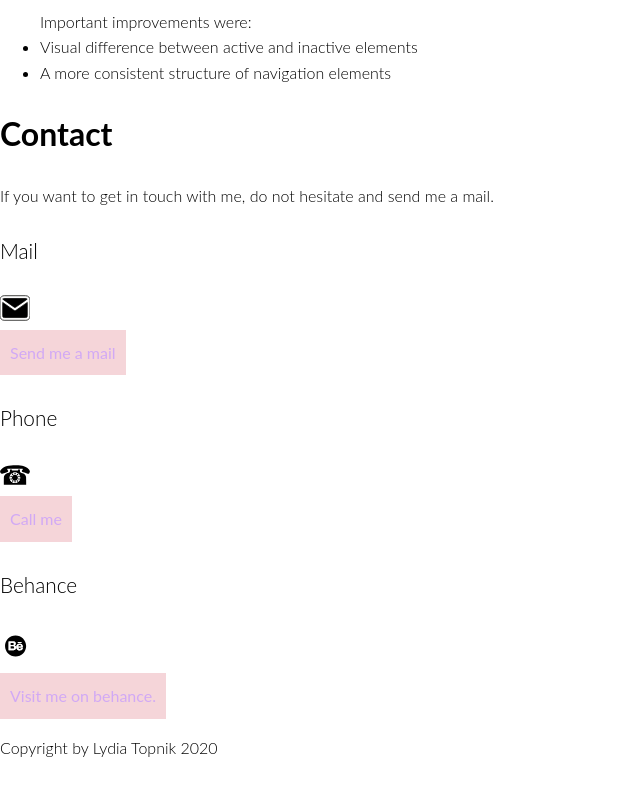
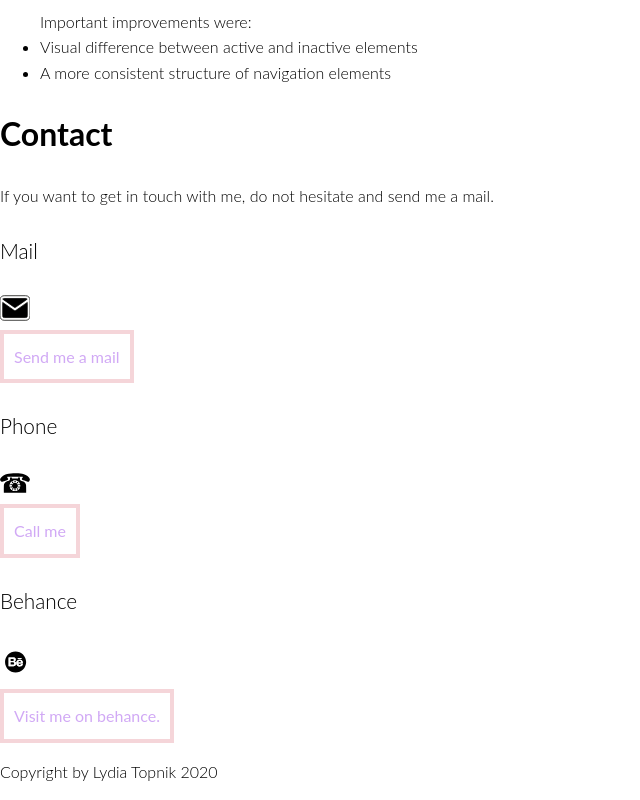
Before and after one commit to dia-con-ly/Portfolio-Website, a plain HTML site: page vela.html in a window 1280 px wide. Shown: the part 6256-7056 px from the top of the page, without its empty margins (0-640 px from the left). Before the commit the page ends 7032 px from the top, so only its background shows below. Drawn offline with Linux system fonts and the light colour scheme; files whose address does not match are found by name.

Commit message:
Added button contact class

```diff
--- a/css/style.css
+++ b/css/style.css
@@ -65,6 +65,7 @@ a:hover {
 
 a:visited { /* visited link */
   color: ##5cb897;
+	font-weight: 600
 }
 
 a:active { /* selected link */
@@ -86,3 +87,36 @@ a:active { /* selected link */
   opacity: 0.5; /* Reduces the opacity of the button to 80% */
   text-decoration: none;
 }
+
+.button.visited {
+  font-weight: 600;
+}
+
+.button.active {
+  font-weight: 600;
+}
+
+
+.button.contact {
+	display: inline-block;
+  background-color: transparent;
+  color: #D1A9F5;
+  font-weight: 400;
+  padding: 10px;
+	border-radius: 0px;
+  border: 4px solid #F5D5D9;
+  transition: 0.2s opacity;
+}
+
+.button.contact:hover {
+  opacity: 0.5; /* Reduces the opacity of the button to 80% */
+  text-decoration: none;
+}
+
+.button.contact.visited {
+  font-weight: 600;
+}
+
+.button.contact.active {
+  font-weight: 600;
+}
--- a/vela.html
+++ b/vela.html
@@ -233,7 +233,7 @@
 					C130.9,16.1,130.8,16.5,130.7,16.9z"/>
 				</svg>
 				<div>
-				<a href="mailto:lytopnik@gmail.com" class="button">Send me a mail</a>
+				<a href="mailto:lytopnik@gmail.com" class="button contact">Send me a mail</a>
 			</div>
 			</div>
 
@@ -288,7 +288,7 @@
 					</g>
 				</svg>
 				<div>
-				<a href="tel:+123 456 789" class="button">Call me</a>
+				<a href="tel:+123 456 789" class="button contact">Call me</a>
 			</div>
 			</div>
 
@@ -337,7 +337,7 @@
 					</g>
 					</svg>
 				</div>
-				<a href="https://www.behance.net/gallery/106107789/VELA-A-UX-Design-Study-Case" class="button" target="_blank"> Visit me on behance. </a>
+				<a href="https://www.behance.net/gallery/106107789/VELA-A-UX-Design-Study-Case" class="button contact" target="_blank"> Visit me on behance. </a>
 			</div>
 
 
```
Also changed, not shown: about.html (+3 -3 lines), index.html (+3 -3 lines).
